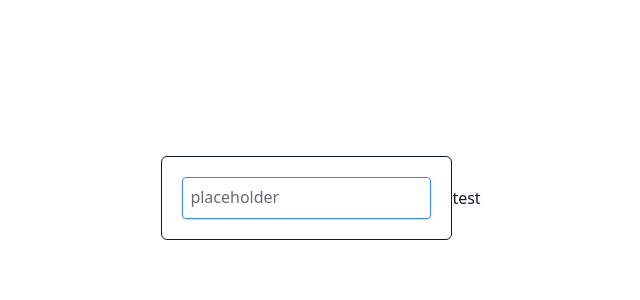
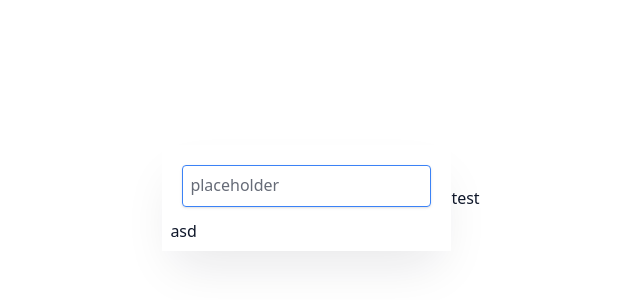
Before and after one commit to GlibMukol/demo, a React (Vite) app in the folder front/: page / in a window 1280 px wide. Shown: the part 202-502 px from the top of the page, without its empty margins (319-959 px from the left). Built offline with nearby package versions, Linux system fonts and the light colour scheme.

Commit message:
add shadow to panel

```diff
--- a/front/src/components/ui/containers/Panel.tsx
+++ b/front/src/components/ui/containers/Panel.tsx
@@ -7,8 +7,9 @@ type TPanel = {
 
 const Panel = ({ children, styles = "" }: TPanel) => {
     return (
-        <div className={clsx("flex flex-col p-2 rounded-md border ", styles)}>
+        <div className={clsx("flex flex-col p-2 shadow-2xl shadow-foreground/10", styles)}>
             {children}
+            asd
         </div>
     )
 }
```
